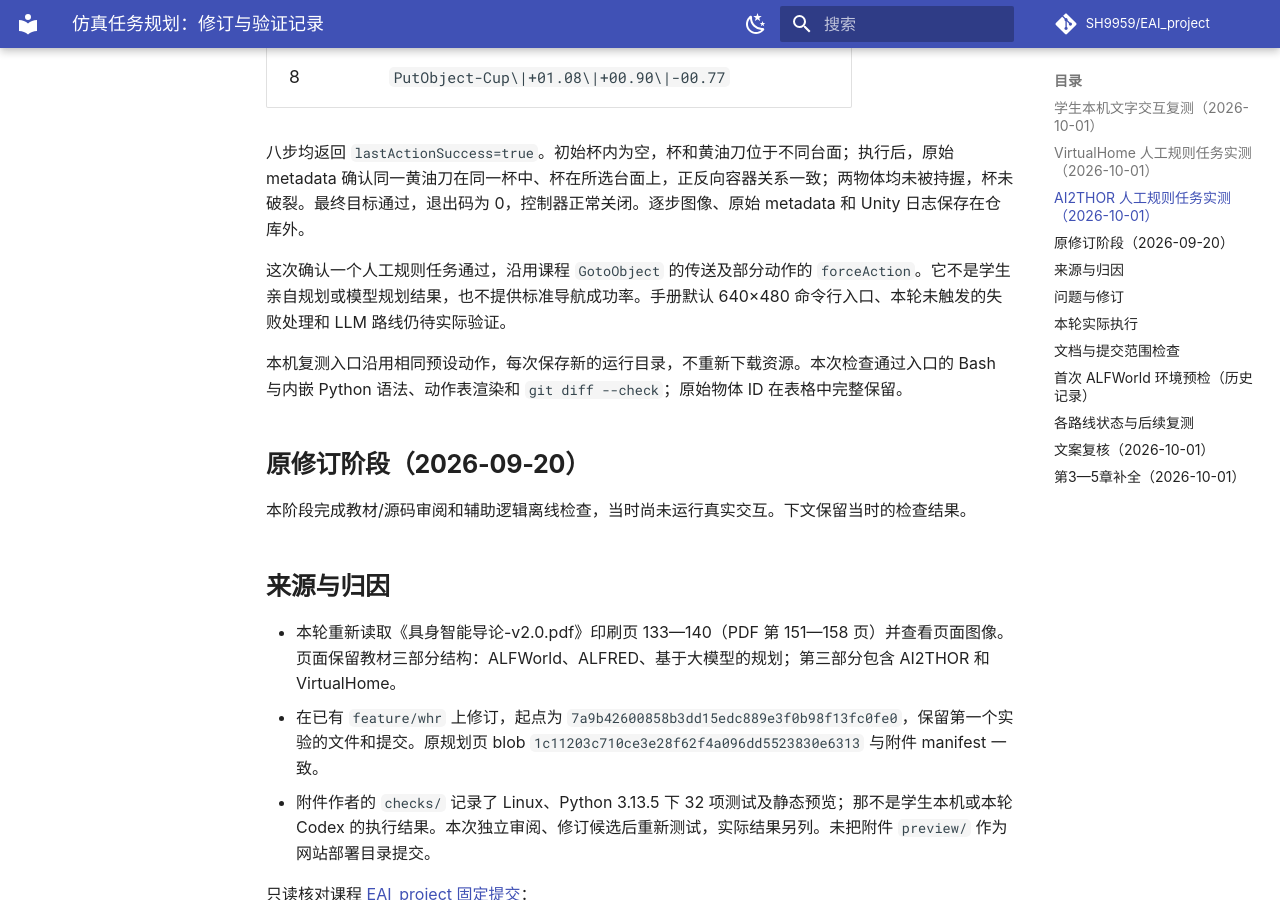
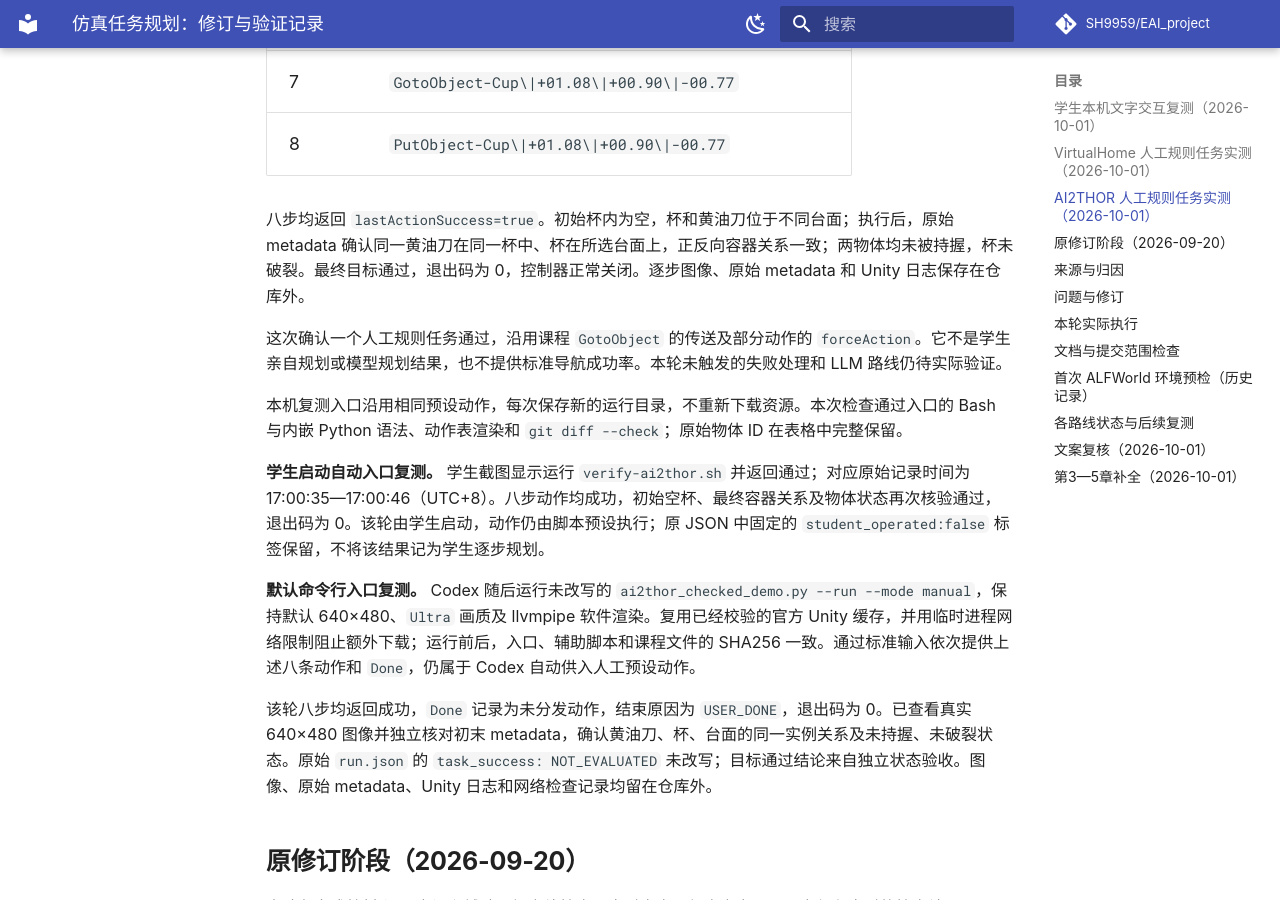
Before and after one commit to SH9959/EAI_experiment_handbook, an MkDocs documentation site: the page built from docs/assets/ch4-planning/verification.md, in a window 1280 px wide and 900 px high, scrolled down 3442 px. Built offline with MkDocs 1.6.1 and Material for MkDocs 9.7.7, drawn with Linux system fonts in a browser that asks for light colours; comment, search, counter and statistics services are not loaded; some of the changed text lies outside the part shown.

Commit message:
docs: record student retests and default AI2THOR CLI validation

```diff
--- a/docs/assets/ch4-planning/verification.md
+++ b/docs/assets/ch4-planning/verification.md
@@ -1,6 +1,6 @@
 # 仿真任务规划：修订与验证记录
 
-更新日期：2026-10-01。**ALFWorld 的一个文字任务已由学生亲自完成；VirtualHome 的三文鱼入冰箱任务、AI2THOR 的黄油刀入杯并将杯放在台面上的任务，已由 Codex 在真实 Unity 中按预设动作完成。** AI2THOR 使用 300×300 软件渲染。ALFWorld 视觉交互、ALFRED 和模型规划仍未运行。以下保留各阶段记录，注明执行者和验证范围。
+更新日期：2026-10-01。**学生已两次完成同一 ALFWorld 文字任务，并启动 AI2THOR 自动复测入口通过；Codex 已完成 VirtualHome 人工规则任务和 AI2THOR 默认 640×480 命令行复测。** ALFWorld 视觉交互、ALFRED 和模型规划仍未运行。以下保留各阶段记录，注明执行者和验证范围。
 
 ## 学生本机文字交互复测（2026-10-01）
 
@@ -21,6 +21,8 @@
 | `move alarmclock 3 to desk 1` | `You won!` |
 
 日志以 `COMMAND_EXIT_CODE="0"` 结束。**本次确认一个 ALFWorld 文字人工任务通过，包含输入错误后的修正；不代表全部任务、视觉路线或模型规划通过。** 实验页补充了已使用的文字环境安装方式，以及名称与编号之间保留空格的操作提示。
+
+学生于同日 16:57:14—16:58:15（UTC+8）再次完成同一任务。新增截图与取回的原始终端日志一致：依次到边桌、拿起闹钟、到桌子、放下闹钟，返回 `You won!` 和退出码 0；本轮没有出现漏空格错误。这是同一文字任务的第二次亲测，原始记录仍保存在仓库外。
 
 本次文档检查：19 段 Bash 代码通过 `bash -n`；在已下载源码中核对包内 domain/grammar 路径，并在任务包中核对示例的初态和轨迹文件存在；`git diff --check` 通过。
 
@@ -55,7 +57,7 @@
 
 ## AI2THOR 人工规则任务实测（2026-10-01）
 
-执行者为 **Codex**。在已有 Ubuntu 22.04 虚拟机中运行 AI2THOR 5.0.0、Python 3.10.12，使用官方 Unity 构建 `f0825767cd50d69f666c7f282e54abfe58f1e917`，下载及传输后均通过官方 SHA256 校验。独立环境的 `pip check` 通过；实际 Unity 日志显示 llvmpipe 软件渲染、OpenGL 4.5。分辨率为 300×300，画质为 `Very Low`，通过 Unix FIFO 通信。
+首次执行者为 **Codex**。在已有 Ubuntu 22.04 虚拟机中运行 AI2THOR 5.0.0、Python 3.10.12，使用官方 Unity 构建 `f0825767cd50d69f666c7f282e54abfe58f1e917`，下载及传输后均通过官方 SHA256 校验。独立环境的 `pip check` 通过；实际 Unity 日志显示 llvmpipe 软件渲染、OpenGL 4.5。首次分辨率为 300×300，画质为 `Very Low`，通过 Unix FIFO 通信。
 
 先在 `FloorPlan10` 中取得真实图像，执行 `RotateRight` 后返回成功，图像随视角变化。随后重新启动场景，使用已校验来源的课程控制器和手册 `checked_controller` 包装，自动执行下列人工预设动作。目标 ID 来自本次场景；没有调用模型或 API，也没有使用 Mock。
 
@@ -72,9 +74,15 @@
 
 八步均返回 `lastActionSuccess=true`。初始杯内为空，杯和黄油刀位于不同台面；执行后，原始 metadata 确认同一黄油刀在同一杯中、杯在所选台面上，正反向容器关系一致；两物体均未被持握，杯未破裂。最终目标通过，退出码为 0，控制器正常关闭。逐步图像、原始 metadata 和 Unity 日志保存在仓库外。
 
-这次确认一个人工规则任务通过，沿用课程 `GotoObject` 的传送及部分动作的 `forceAction`。它不是学生亲自规划或模型规划结果，也不提供标准导航成功率。手册默认 640×480 命令行入口、本轮未触发的失败处理和 LLM 路线仍待实际验证。
+这次确认一个人工规则任务通过，沿用课程 `GotoObject` 的传送及部分动作的 `forceAction`。它不是学生亲自规划或模型规划结果，也不提供标准导航成功率。本轮未触发的失败处理和 LLM 路线仍待实际验证。
 
 本机复测入口沿用相同预设动作，每次保存新的运行目录，不重新下载资源。本次检查通过入口的 Bash 与内嵌 Python 语法、动作表渲染和 `git diff --check`；原始物体 ID 在表格中完整保留。
+
+**学生启动自动入口复测。** 学生截图显示运行 `verify-ai2thor.sh` 并返回通过；对应原始记录时间为 17:00:35—17:00:46（UTC+8）。八步动作均成功，初始空杯、最终容器关系及物体状态再次核验通过，退出码为 0。该轮由学生启动，动作仍由脚本预设执行；原 JSON 中固定的 `student_operated:false` 标签保留，不将该结果记为学生逐步规划。
+
+**默认命令行入口复测。** Codex 随后运行未改写的 `ai2thor_checked_demo.py --run --mode manual`，保持默认 640×480、`Ultra` 画质及 llvmpipe 软件渲染。复用已经校验的官方 Unity 缓存，并用临时进程网络限制阻止额外下载；运行前后，入口、辅助脚本和课程文件的 SHA256 一致。通过标准输入依次提供上述八条动作和 `Done`，仍属于 Codex 自动供入人工预设动作。
+
+该轮八步均返回成功，`Done` 记录为未分发动作，结束原因为 `USER_DONE`，退出码为 0。已查看真实 640×480 图像并独立核对初末 metadata，确认黄油刀、杯、台面的同一实例关系及未持握、未破裂状态。原始 `run.json` 的 `task_success: NOT_EVALUATED` 未改写；目标通过结论来自独立状态验收。图像、原始 metadata、Unity 日志和网络检查记录均留在仓库外。
 
 ## 原修订阶段（2026-09-20）
 
@@ -163,10 +171,10 @@ python docs/assets/ch4-planning/planning_checks.py action --text "PickupObject-C
 
 | 路线 | 当前状态 | 下一条真实证据 |
 |---|---|---|
-| ALFWorld TextWorld | 一个文字人工任务通过（2026-10-01） | 已保存学生动作—反馈序列、`You won!` 与退出码；其他任务尚未验证 |
+| ALFWorld TextWorld | 学生两次完成同一文字人工任务（2026-10-01） | 已核对两轮动作—反馈序列、`You won!` 与退出码；其他任务尚未验证 |
 | ALFWorld THOR | 未运行 | 文字路线后配置匹配渲染环境，记录图像、动作和结果 |
 | ALFRED | 未运行 | 匹配历史依赖、数据与预训练模型，先真实评测，再决定是否训练 |
-| AI2THOR 人工规则任务 | 一个真实 Unity 目标通过（Codex，300×300 软件渲染，2026-10-01） | 已保存八步动作、逐步图像及最终 metadata；待学生亲自复测，默认 640×480 命令行入口未实测 |
+| AI2THOR 人工规则任务 | 学生启动 300×300 自动复测通过；Codex 默认 640×480 命令行复测通过（2026-10-01） | 已核对八步动作、Done 处理及最终 metadata；学生逐步规划与其他任务尚未验证 |
 | AI2THOR LLM | 未运行 | 手动仿真通过，再确认合法 Key 和预算，使用 `--send`；核对动作反馈及最终目标 |
 | VirtualHome 人工脚本 | 一个真实 Unity 任务通过（Codex，2026-10-01） | 已保存六步动作、实际反馈、前后场景图和录像帧；待学生亲自复测 |
 | VirtualHome LLM 扩展 | 已补操作入口与离线协议检查，真实调用和执行未运行 | 人工脚本通过后，接入模型计划，保留执行反馈并核对最终环境图 |
```
Also changed, not shown: docs/student/index.md (+1 -1 lines).
